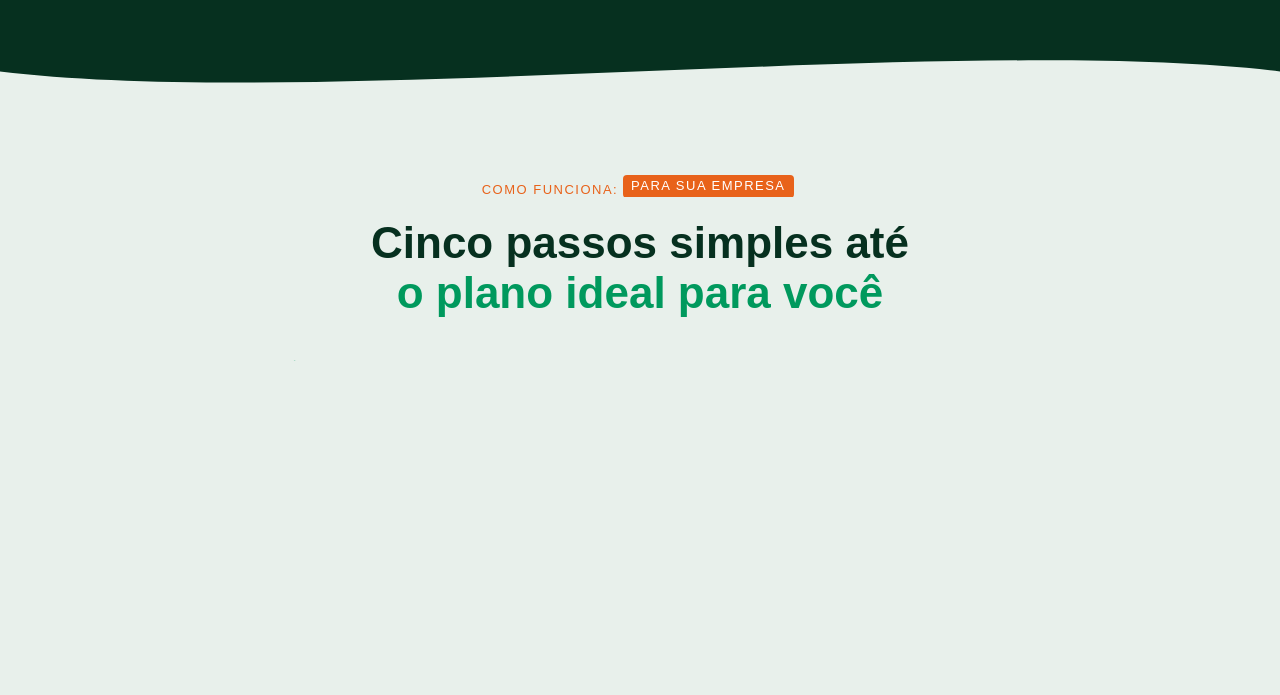
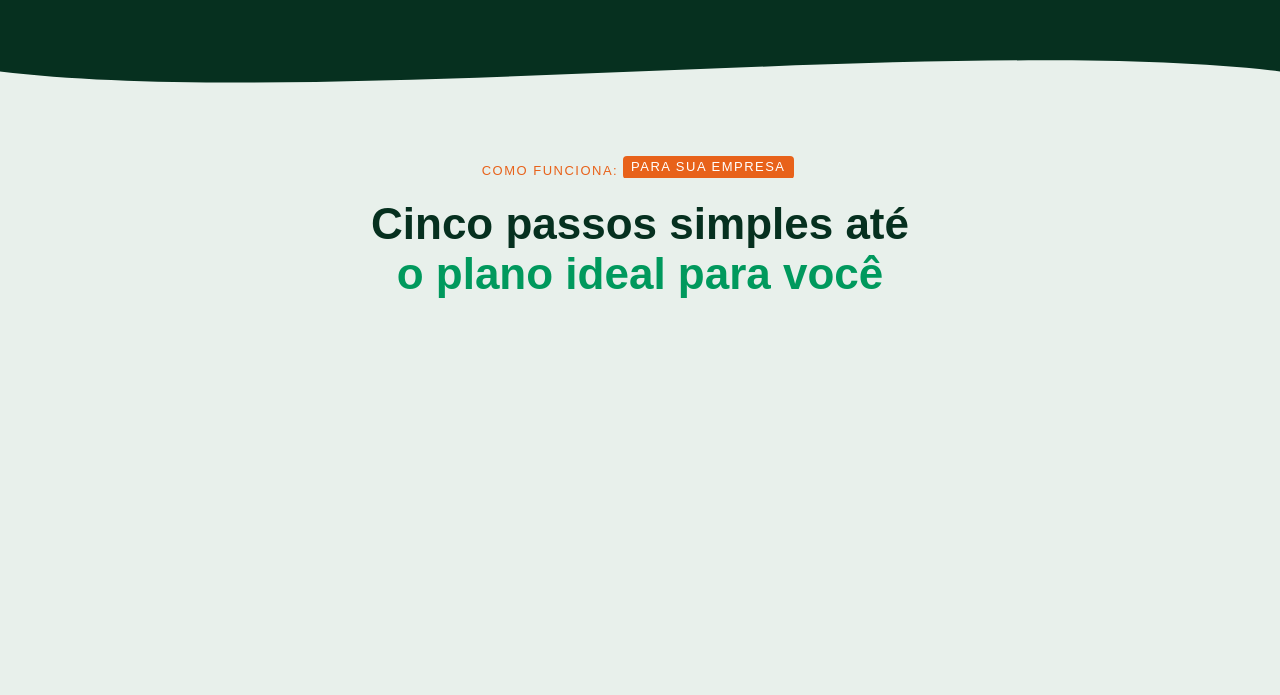
Before and after one commit to Daniel-Nascimento-13/Ivan-Giovanella, a website built with Vite: page index.html in a window 1280 px wide. Shown: the part 2765-3460 px from the top of the page. Built offline with nearby package versions, Linux system fonts and the light colour scheme; some packages are replaced by stand-ins of ours.

Commit message:
fix: padding seção 4 restaura pista do stepper pós-roulette

```diff
--- a/src/styles/main.css
+++ b/src/styles/main.css
@@ -894,9 +894,13 @@ h1, h2, h3 {
   min-height: 560px;
   display: flex;
   flex-direction: column;
-  /* PADDING-TOP: clamp(40px, 7vw, 88px) + 3rem A 5rem — AFASTA O EYEBROW DA ONDA */
-  /* DE ENTRADA, QUE FICA COLADA NO TOPO (top: -1px) E NÃO ACOMPANHA O PADDING. */
-  padding: clamp(88px, 11vw, 168px) clamp(24px, 6vw, 80px) clamp(72px, 10vw, 120px);
+  /* PADDING-TOP AFASTA O EYEBROW DA ONDA DE ENTRADA, QUE FICA COLADA NO TOPO */
+  /* (top: -1px) E NÃO ACOMPANHA O PADDING. */
+  /* OS DOIS VALORES VERTICAIS FORAM APERTADOS EM ~28px NO MOBILE PARA DEVOLVER PISTA */
+  /* AO STEPPER: A SEÇÃO TEM ALTURA TRAVADA (100svh, EXIGÊNCIA DO PIN), ENTÃO O HEADER */
+  /* MAIOR — PÍLULA DA ROLETA + TÍTULO — TINHA COMIDO 27px DA CASCATA DE CARDS. */
+  /* FOLGA MANTIDA SOBRE AS ONDAS (40px CADA NO MOBILE): 36px EM CIMA, 16px EMBAIXO. */
+  padding: clamp(76px, 9.5vw, 144px) clamp(24px, 6vw, 80px) clamp(56px, 8vw, 96px);
   background-color: var(--color-surface-2); /* MESMO FUNDO DA SEÇÃO 2 — SOBRE */
   overflow: hidden;
   isolation: isolate;
```
